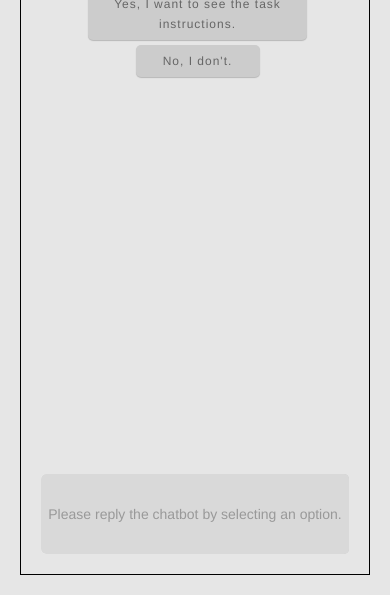
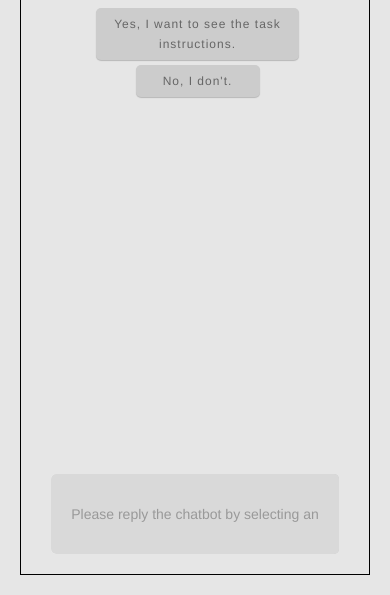
Before and after one commit to qiusihang/ticktalkturk, a plain HTML site: page index.html in a window 390 px wide. Shown: the part 249-844 px from the top of the page. Drawn offline with Linux system fonts and the light colour scheme.

Commit message:
optimize for mobile devices

```diff
--- a/style/client.css
+++ b/style/client.css
@@ -26,8 +26,8 @@ body{
     overflow: scroll;
     top: 0px;
     bottom: 90px;
-    left: 0px;
-    right: 0px;
+    left: 10px;
+    right: 10px;
 }
 
 #chat-history {
@@ -43,7 +43,7 @@ body{
     line-height: 80px;
     bottom: 0px;
     width: 60px;
-    right: 0px;
+    right: 10px;
     background: #cccccc;
     color: #666666;
     font-size: 12px;
@@ -68,7 +68,7 @@ body{
     position: absolute;
     height: 80px;
     bottom: 0px;
-    left: 0px;
+    left: 10px;
     right: 60px;
     overflow: hidden;
     background-color:#ffffff;
@@ -97,8 +97,8 @@ body{
     height: 80px;
     line-height: 80px;
     bottom: 0px;
-    left: 0px;
-    right: 0px;
+    left: 10px;
+    right: 10px;
     overflow: hidden;
     background-color: #d9d9d9;
     color: #999999;
```
Also changed, not shown: js/chatbot.js (+8 -0 lines).
